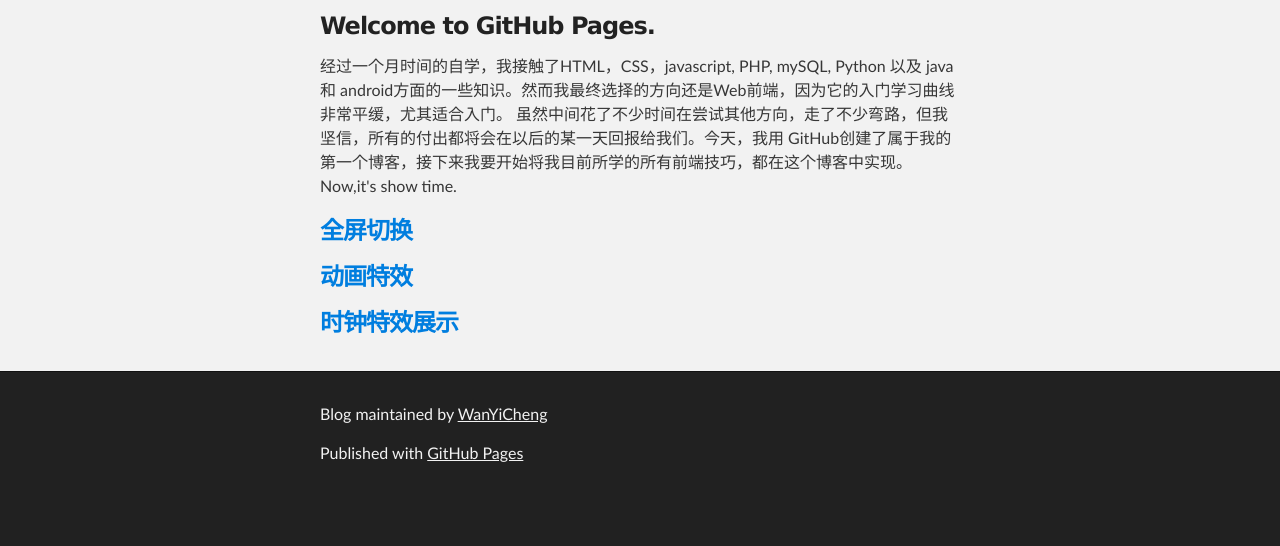
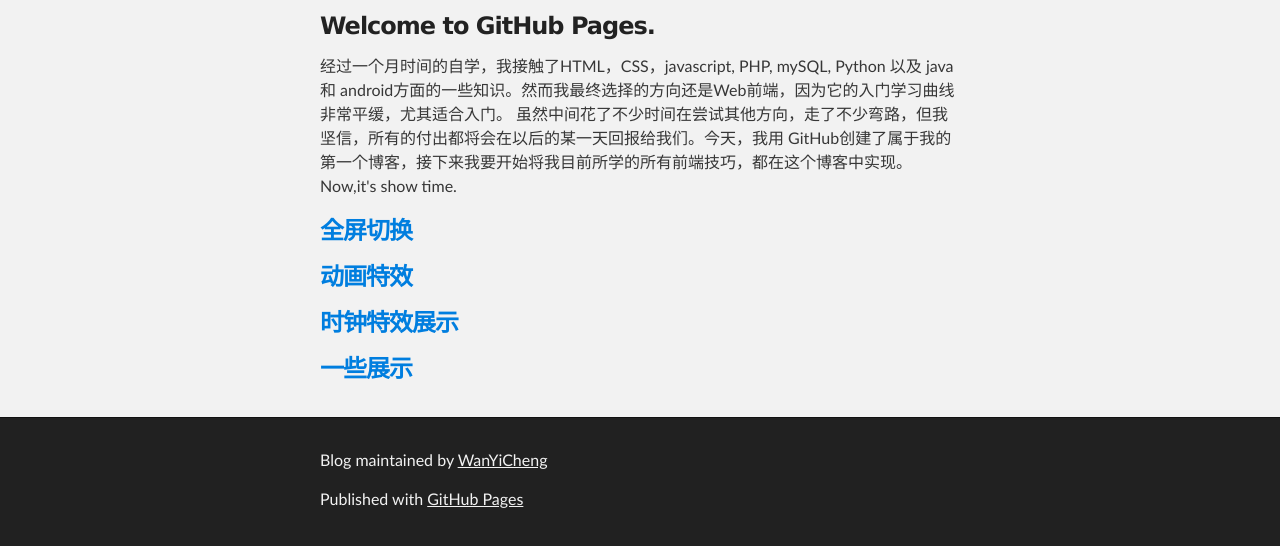
Before and after one commit to WanYiCheng/blog, a plain HTML site: page index.html in a window 1280 px wide. Shown: the part 252-798 px from the top of the page. Drawn offline with Linux system fonts and the light colour scheme.

Commit message:
forgot add a href

```diff
--- a/index.html
+++ b/index.html
@@ -46,6 +46,9 @@
        <h3>
           <a href="clock.html"> 时钟特效展示</a>
        </h3>
+       <h3>
+           <a href="show.html">一些展示</a>
+       </h3>
 
  </section>
     </div>
```
